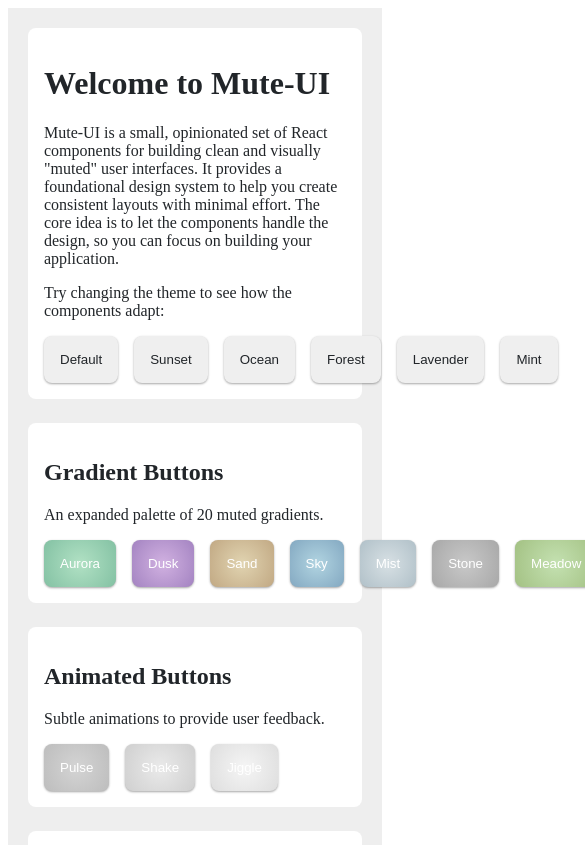
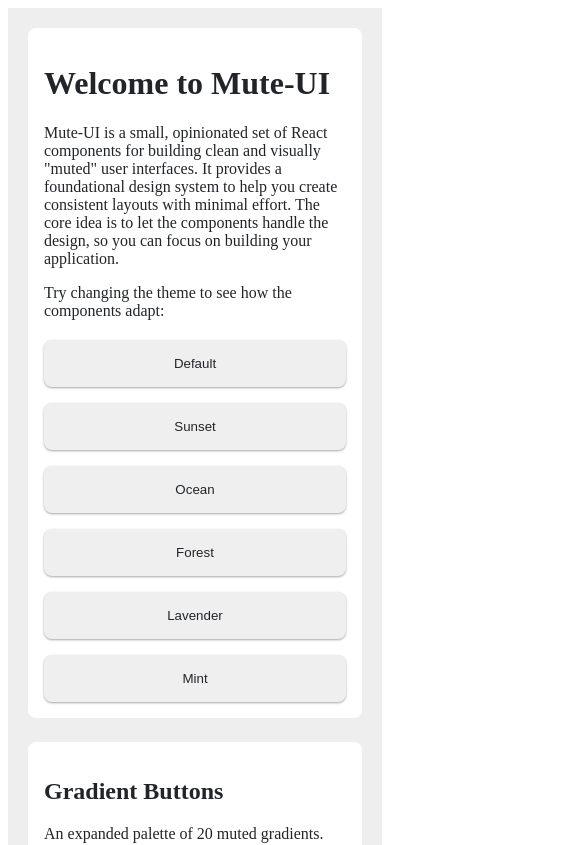
Before and after one commit to MichaelCDavids/mute-ui, a React (Vite) app: page / in a window 390 px wide. Shown: the top 845 px of the page, 585 px wide, since content can reach past the window. Built offline with nearby package versions, Linux system fonts and the light colour scheme.

Commit message:
feat: make Stack component responsive

```diff
--- a/src/layout/Stack.tsx
+++ b/src/layout/Stack.tsx
@@ -1,33 +1,54 @@
 
-import React from 'react';
+import React, { useState, useEffect } from 'react';
 import { useTheme } from '../context/ThemeContext';
 
-// 1. Define Stack-specific props
 interface StackProps {
   children: React.ReactNode;
   direction?: 'row' | 'column';
   gap?: keyof ReturnType<typeof useTheme>['spacing'];
   align?: React.CSSProperties['alignItems'];
   justify?: React.CSSProperties['justifyContent'];
+  style?: React.CSSProperties;
 }
 
-// 2. Build Stack using the Box component for styling
 export const Stack = React.memo(({
   children,
   direction = 'column',
   gap = 'md',
   align,
-  justify
+  justify,
+  style,
 }: StackProps) => {
   const { spacing } = useTheme();
+  const [isMobile, setIsMobile] = useState(false);
 
-  // 3. Use a simple div, or Box if you need its features
+  useEffect(() => {
+    const handleResize = () => {
+      setIsMobile(window.innerWidth < 768);
+    };
+
+    handleResize(); // Set initial state
+
+    window.addEventListener('resize', handleResize);
+    return () => {
+      window.removeEventListener('resize', handleResize);
+    };
+  }, []);
+
+  const getResponsiveDirection = () => {
+    if (direction === 'row' && isMobile) {
+      return 'column';
+    }
+    return direction;
+  };
+
   const stackStyle: React.CSSProperties = {
     display: 'flex',
-    flexDirection: direction,
+    flexDirection: getResponsiveDirection(),
     gap: spacing[gap],
     alignItems: align,
     justifyContent: justify,
+    ...style,
   };
 
   return (
```
